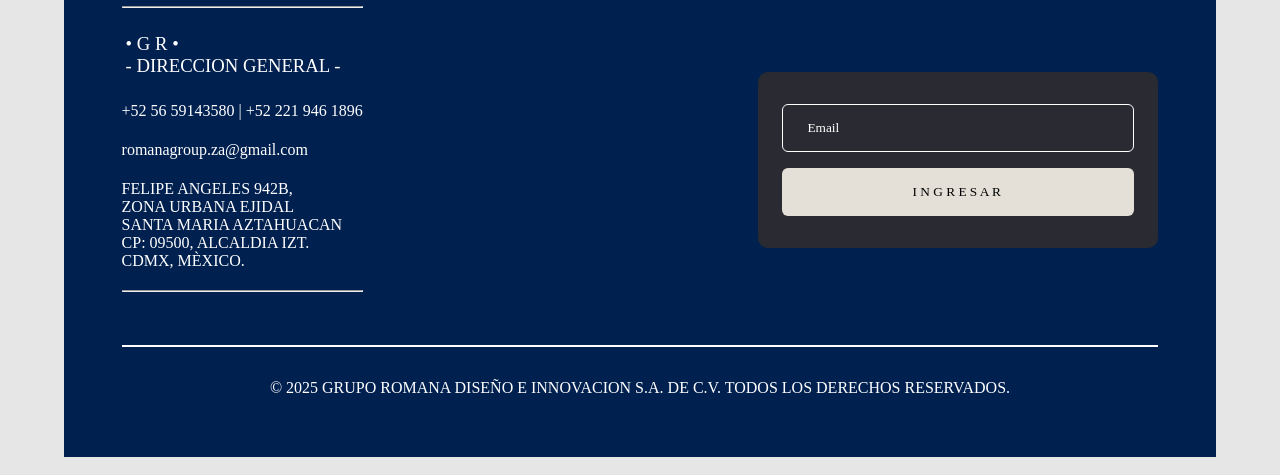
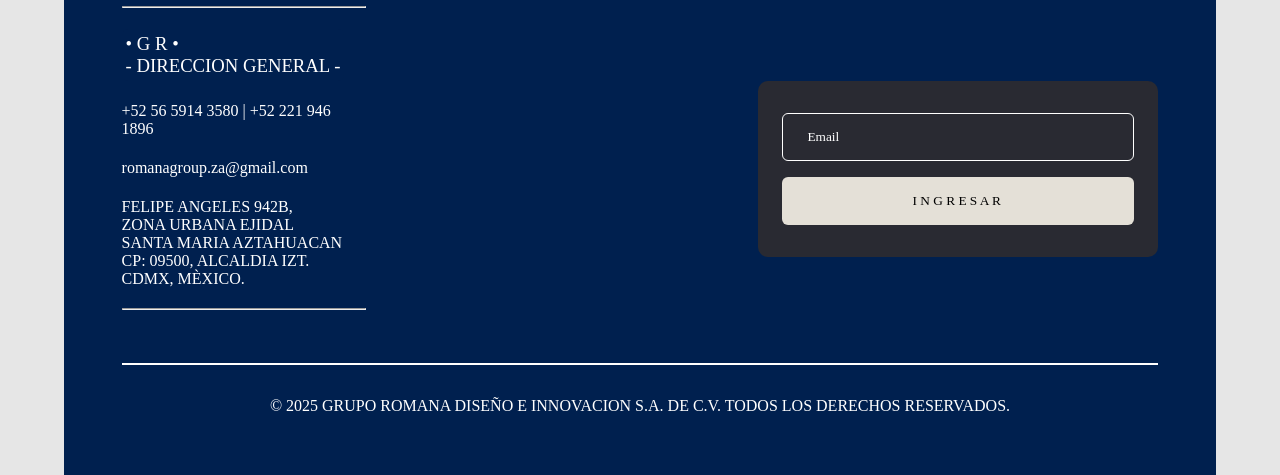
Before and after one commit to mahonrizaratem-jpg/gruporomana.com.mx_servicios-menu_gr-portal, a plain HTML site: page index.html in a window 1280 px wide. Shown: the part 1532-2007 px from the top of the page. Drawn offline with Linux system fonts and the light colour scheme; a web font is replaced by a local one.

Commit message:
Update index.html

```diff
--- a/index.html
+++ b/index.html
@@ -278,7 +278,7 @@
                     <h3 class="footer__copy"> • G R •<BR>- DIRECCION GENERAL -</h3>
 
                     <p class="footer__info">
-                        +52 56 59143580 | +52 221 946 1896
+                        +52 56 5914 3580 | +52 221 946 1896
                     </p>
 
                     <p class="footer__info">
```
